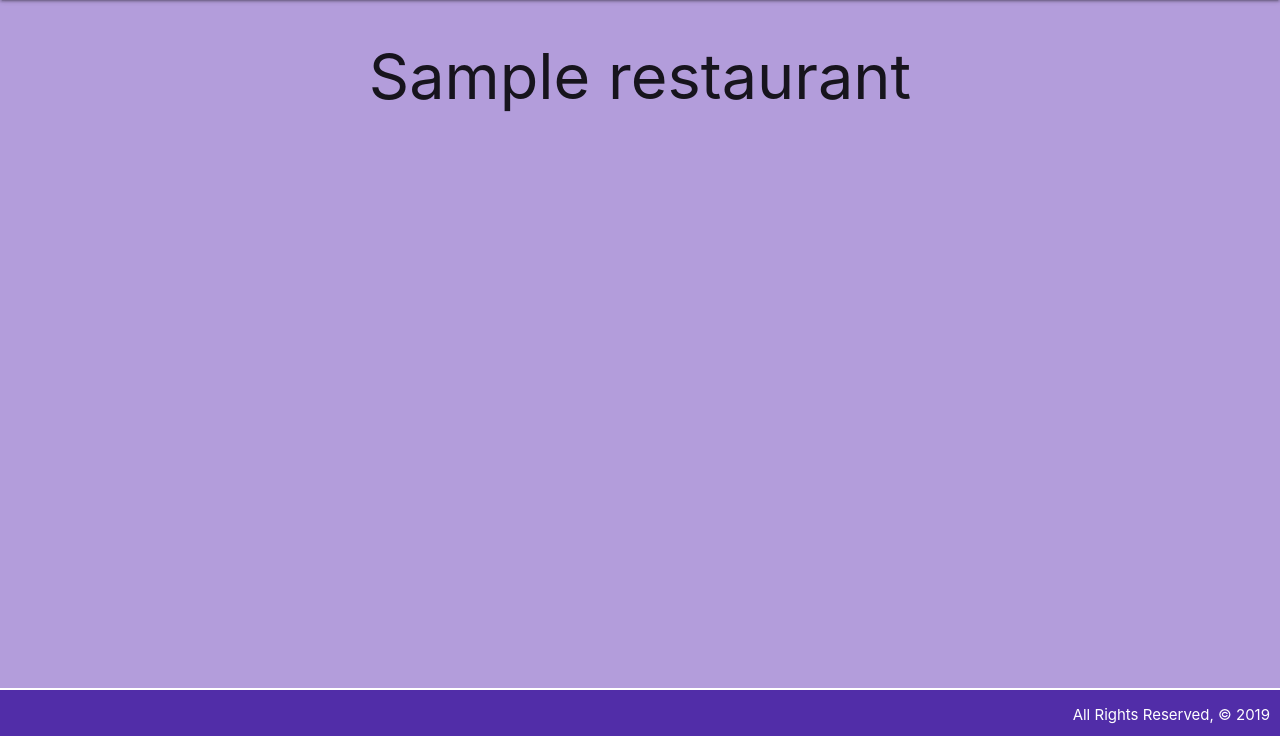
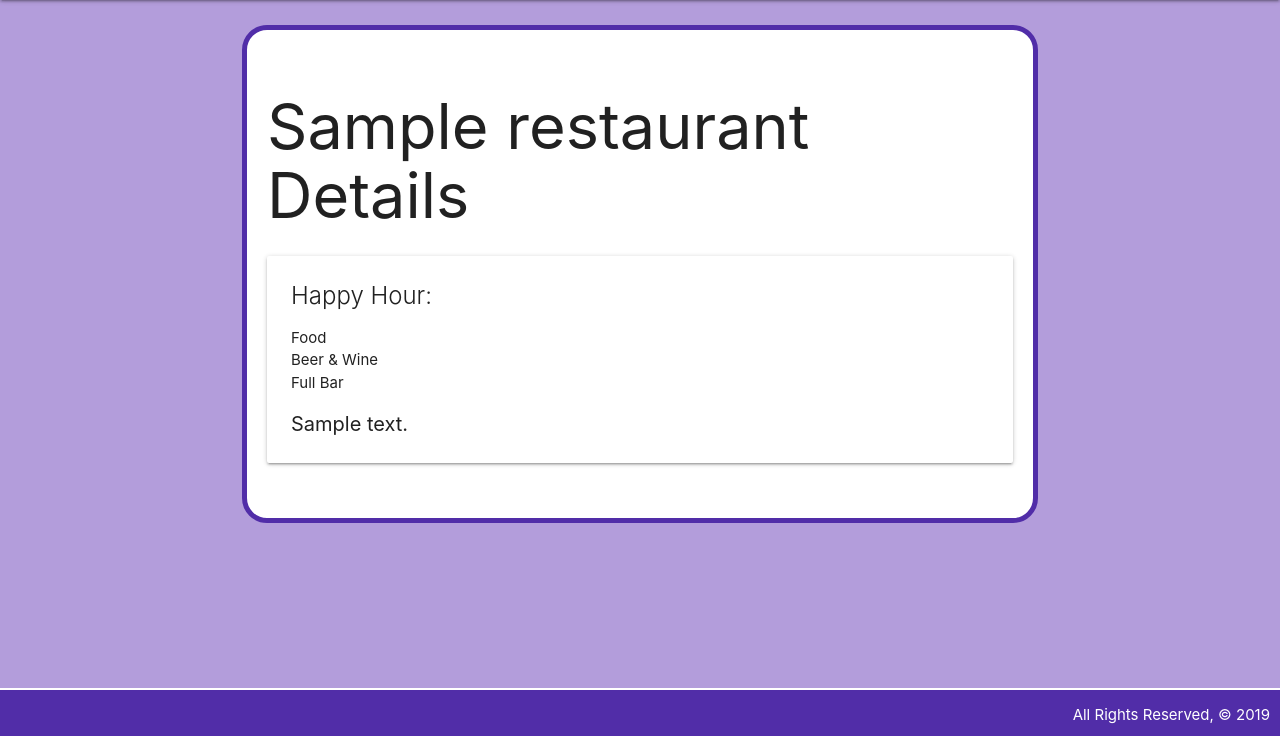
Before and after one commit to vkomova/drinkOn, a Django app: template main_app/templates/restaurants/details.html in a window 1280 px wide. Shown: the part 64-800 px from the top of the page. Run offline with Django 3.2, Linux system fonts and the light colour scheme; the template is opened without the code that fills it: values that come from a table or form of the project are taken from there, others are empty; tables that the repository leaves empty hold one stand-in row (values such as "Sample post").

Commit message:
Update restaurant detail template

```diff
--- a/main_app/templates/restaurants/details.html
+++ b/main_app/templates/restaurants/details.html
@@ -1,8 +1,23 @@
 {% extends 'base.html' %}
 {% block content %}
-
-<main class="row">
-<h1>{{restaurant.name}}</h1>
+<main class="form-wrapper padding container">
+    <div class="border">
+    <h1>{{restaurant.name}} Details</h1>
+    <div class="row">
+        <div class="card">
+            <div class="card-content">
+                <span class="card-title">Happy Hour: </span>
+                <ul>
+                    <li>Food</li>
+                    <li>Beer & Wine</li>
+                    <li>Full Bar</li>
+                </ul>
+                <p>{{restaurant.address}}</p>
+            </div>
+        </div>
+    </div>
+    </div>
 </main>
 
+
 {% endblock %}
```
